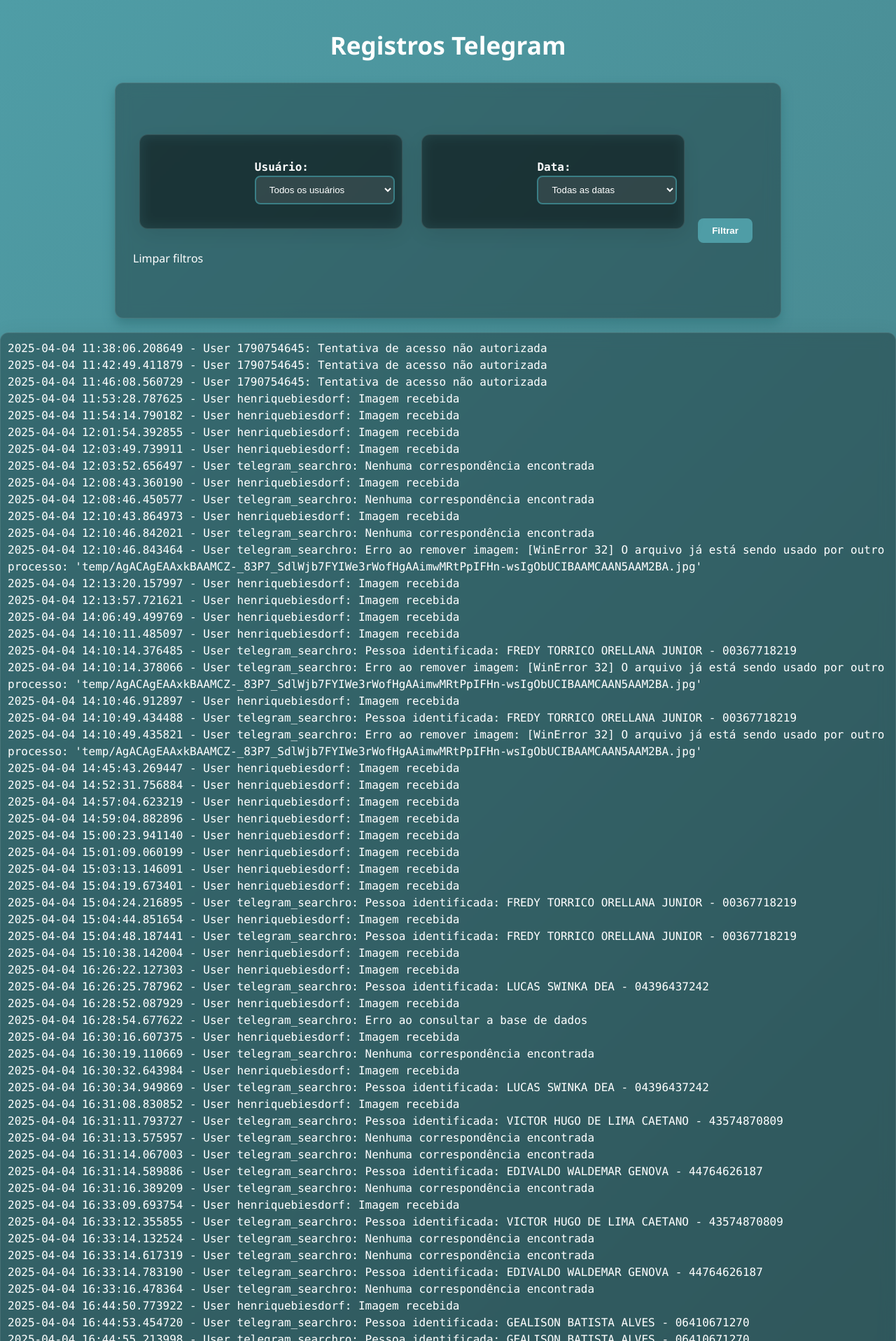
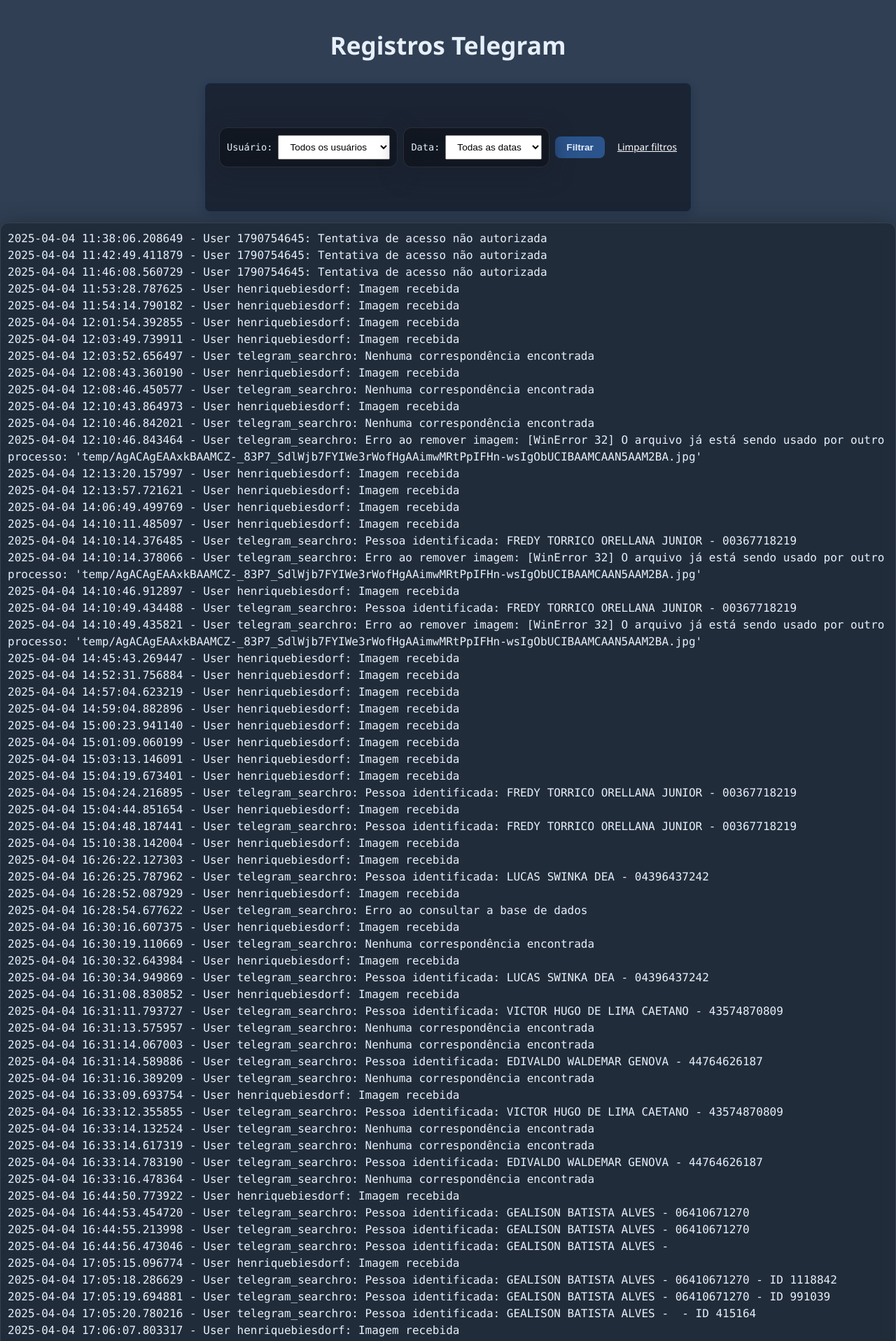
Before and after one commit to letvitoria/Telegram-home, a Flask app: page /exibir_arquivo in a window 1280 px wide. Shown: the top 1916 px of the page at 70% size. Run offline with Flask 3, Linux system fonts and the light colour scheme.

Commit message:
layout alterado

```diff
--- a/main.py
+++ b/main.py
@@ -66,15 +66,16 @@ def cadastro():
         telefone = request.form['telefone']
         setor = request.form['setor']
 
-
         try:
             adicionar_usuario(nome, username, matricula, cpf, telefone, setor)
             flash('Usuário cadastrado com sucesso!', 'success')
-            return redirect(url_for('listar_usuarios'))#estava:listar_usuarios
 
+        except ValueError as e:
+            flash(str(e), 'erro')
+            return render_template('cadastro.html', form_data=request.form)
         except Exception as e:
-            flash(f'Erro ao cadastrar usuário: {str(e)}', 'danger')
-
+            flash('Erro', 'erro')
+            #adicionar
 
     return render_template('cadastro.html', usuario_salvo=usuario_salvo)
 
--- a/static/cadastro.css
+++ b/static/cadastro.css
@@ -1,20 +1,20 @@
-/* ===== CORES ===== */
 :root {
-  --primary: #4f9da6;
-  --primary-dark: #3a7e85;
-  --primary-darker: #354f52;
-  --secondary: #3a7bd5;
-  --light: #ffffff;
+  --primary: #0A0A0A;
+  --primary-dark: #16213E;
+  --primary-darker: #1E2A3A;
+  --secondary: #7F7F7F;
+  --light: #E6EFFA;
   --dark: #000000;
-  --gray: #7f8c8d;
-  --success: #3aa17d;
-  --shadow: rgba(0, 0, 0, 0.1);
+  --gray: #2B2B2B;
+  --success: #00D2FF;
+  --shadow: #1A2230;
+  --accent: #2b548d;
+  --accent-dark: #193e42;
 }
 
-/* ===== ESTILOS GERAIS ===== */
 body {
   font-family: 'Segoe UI', Tahoma, Geneva, Verdana, sans-serif;
-  background: linear-gradient(135deg, var(--primary), var(--primary-darker));
+  background: #1E2A3A;
   color: var(--light);
   margin: 0;
   padding: 0;
@@ -50,21 +49,20 @@ body {
   margin-bottom: 20px;
   border: 2px solid var(--primary-dark);
   border-radius: 8px;
-  background-color: rgba(255, 255, 255, 0.1);
-  color: var(--light);
+  background-color: rgba(255, 255, 255, 0.05); /* Fundo mais suave */
+  color: #ffff;
   font-family: inherit;
   transition: all 0.3s ease;
 }
 
 .cadastro input:focus {
   outline: none;
-  border-color: var(--secondary);
-  background-color: rgba(255, 255, 255, 0.2);
+  border-color: var(--primary-darker); /* cor ao clicar */
+  background-color: rgba(255, 255, 255, 0.05);
 }
 
-/* ===== BOTÕES ===== */
 button, .btn {
-  background-color: var(--primary);
+  background-color: var(--accent);
   color: var(--light);
   border: none;
   padding: 12px 24px;
--- a/static/exibir_arquivo.css
+++ b/static/exibir_arquivo.css
@@ -2,7 +2,7 @@
 @import url('cadastro.css');
 
 body {
-  background: linear-gradient(135deg, var(--primary), var(--primary-darker));
+  background: #303f53;
   color: var(--primary-dark);
   margin: 0;
   padding: 0;
@@ -18,68 +18,52 @@ h1 {
 
 
 .filtros {
-  background-color: rgba(0, 0, 0, 0.3);
+  background-color: rgba(26, 34, 48, 0.9);
   backdrop-filter: blur(10px);
-  padding: 25px;
-  border-radius: 12px;
-  border: 1px solid rgba(255, 255, 255, 0.1);
-  box-shadow: 0 8px 15px var(--primary-dark);
-  margin: 0 auto 20px;
-  max-width: 900px;
-}
-
-.filtro-group {
-  margin-bottom: 20px;
-}
-
-.filtro-group label {
-  display: inline-block;
-  margin-right: 10px;
-  font-weight: 600;
-  color: var(--light);
-  min-width: 80px;
-}
-
-.filtro-group select {
-  padding: 10px 15px;
+  padding: 15px 20px;
   border-radius: 8px;
-  border: 2px solid var(--primary-dark);
-  background-color: rgba(255, 255, 255, 0.1);
-  color: var(--light);
-  transition: all 0.3s ease;
-  min-width: 200px;
-
-}
-
-.filtro-group select:focus {
-    outline: None;
-  border-color: var(--secondary);
-  background-color: #354f52;
-  transition-duration: all 0.15s aese;
-  backdrop-filter: None;
+  border: 1px solid rgba(58, 123, 213, 0.3);
+  box-shadow: 0 4px 12px rgba(22, 33, 62, 0.3);
+  margin: 0 auto 15px;
+  max-width: fit-content;
 }
 
 .filtros form {
   display: flex;
-  flex-wrap: wrap;
-  gap: 10px;
-  align-items: flex-end;
+  gap: 8px;
+  align-items: center;
+}
+
+.filtro-group {
+  margin-bottom: 0;
+  display: flex;
+  align-items: center;
+}
+
+.filtro-group label {
+  margin-right: 8px;
+  font-weight: 500;
+  font-size: 0.85rem;
+  min-width: auto;
+  white-space: nowrap;
+}
+
+.filtro-group select {
+  padding: 8px 12px;
+  min-width: 120px;
+  font-size: 0.85rem;
+
 }
 
 .filtros button {
-  padding: 10px 20px;
-  margin-right: 15px;
+  padding: 8px 16px;
+  margin-right: 10px;
+  font-size: 0.85rem;
 }
 
 .filtros a {
-  color: var(--light);
-  text-decoration: none;
-  transition: color 0.3s ease;
-}
-
-.filtros a:hover {
-  color: var(--secondary);
-  text-decoration: underline;
+  font-size: 0.85rem;
+  padding: 4px 0;
 }
 
 
@@ -127,13 +111,13 @@ p {
 #Voltar p {
   display: inline-block;
   padding: 12px 24px;
-  background-color: var(--primary);
+  background-color: var(--accent);
   border-radius: 8px;
   transition: all 0.3s ease;
 }
 
 #Voltar:hover p {
-  background-color: var(--primary-dark);
+  background-color: #223957;
   transform: translateY(-2px);
   box-shadow: 0 4px 8px var(--shadow);
 }
--- a/static/login.css
+++ b/static/login.css
@@ -7,7 +7,7 @@
 
 body {
     height: 100vh;
-    background: linear-gradient(135deg, #354f52 0%, #49848a 50%, #354f52 100%);
+    background-color: #0A0A0A;
     display: flex;
     align-items: center;
     justify-content: center;
```
Also changed, not shown: other parts of static/cadastro.css (+45 -29 lines), myproject/banco.py (+30 -4 lines), static/consultas.css (+11 -24 lines), static/usuarios.css (+4 -3 lines), templates/cadastro.html (+32 -19 lines), cadastros.db, templates/usuarios.html (line endings or trailing spaces). Lines whose indentation alone changed are shown as unchanged.
